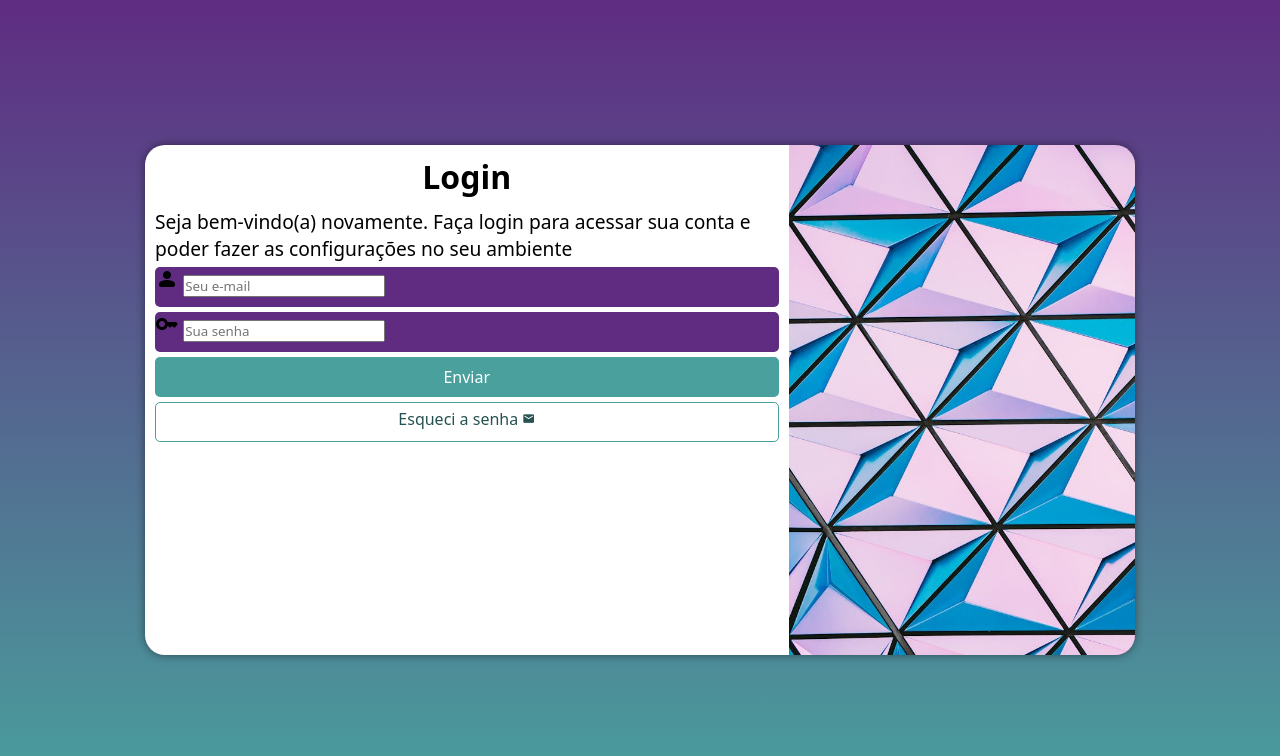
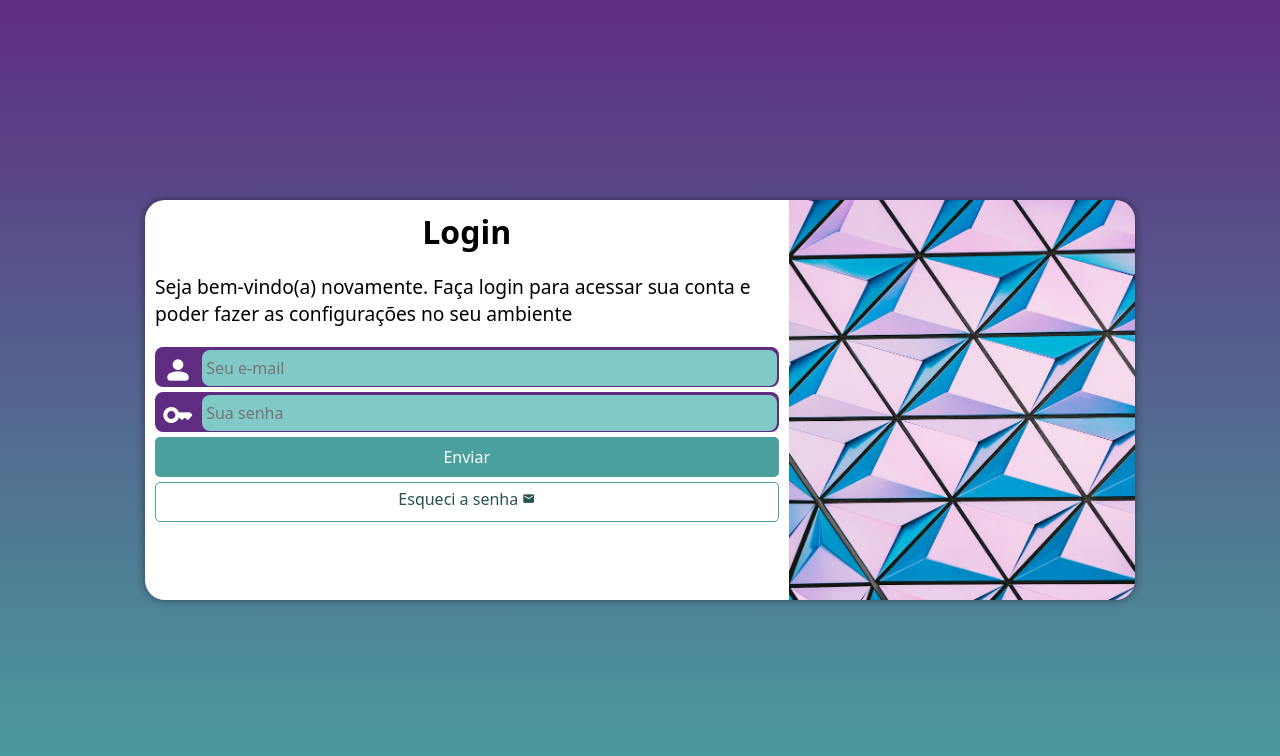
Before and after one commit to M1randaPHM/projeto-login, a plain HTML site: page index.html in a window 1280 px wide. Drawn offline with nearby package versions, Linux system fonts and the light colour scheme.

Commit message:
término do exercicio

```diff
--- a/estilos/media-query.css
+++ b/estilos/media-query.css
@@ -1,5 +1,5 @@
 @charset "UTF-8";
-@media screen and (min-width: 768px) and (max-width: 992px) {
+@media screen and (min-width: 768px) and (max-width: 992px) { /* Config para tablet */
 
     body {
         background-image: linear-gradient(to top, #49a09d, #5f2c82);
@@ -7,6 +7,7 @@
 
     section#login {
         width: 80vw;
+        height: 320px;
     }
 
     section#login > div#imagem {
@@ -30,6 +31,7 @@
 
     section#login {
         width: 990px;
+        height: 400px;
     }
 
 
@@ -50,6 +52,7 @@
 
     div#formulario > p {
         font-size: 1.2em;
+        margin: 20px 0px;
     }
 
 }
--- a/estilos/style.css
+++ b/estilos/style.css
@@ -34,8 +34,6 @@ section#login{
     top: 50%;
     left: 50%;
 
-    transform: translate(-50%, -50%);
-
     background-color: white;
     width: 260px;
     height: 510px;
@@ -45,6 +43,8 @@ section#login{
 
     transition: width .5s, height .5s;
     transition-timing-function: ease;
+
+    transform: translate(-50%, -50%);
 }
 
 section#login div#imagem {
@@ -71,15 +71,39 @@ div#formulario > p {
 
 form > div.campo {
     background-color: #602c82;
+    border: 2px solid #602c82;
     display: block;
     width: 100%;
     height: 40px;
-    border-radius: 5px;
+    border-radius: 8px;
     margin: 5px 0px;
 }
 
 form label {
     display: none;
+}
+
+div.campo span {
+    color: white;
+    /*background-color: black;*/
+    font-size: 2em;
+    width: 40px;
+    padding: 5px;
+}
+
+div.campo > input {
+    background-color: #80c9c6 ;
+    font-size: 1em;
+    width: calc(100% - 45px);
+    height: 100%;
+    border: 0px;
+    border-radius: 8px;
+    padding: 4px;
+    transform: translate(1px, -12px);
+}
+
+div.campo input:focus-within {
+    background-color: white;
 }
 
 form input[type=submit] {
```
